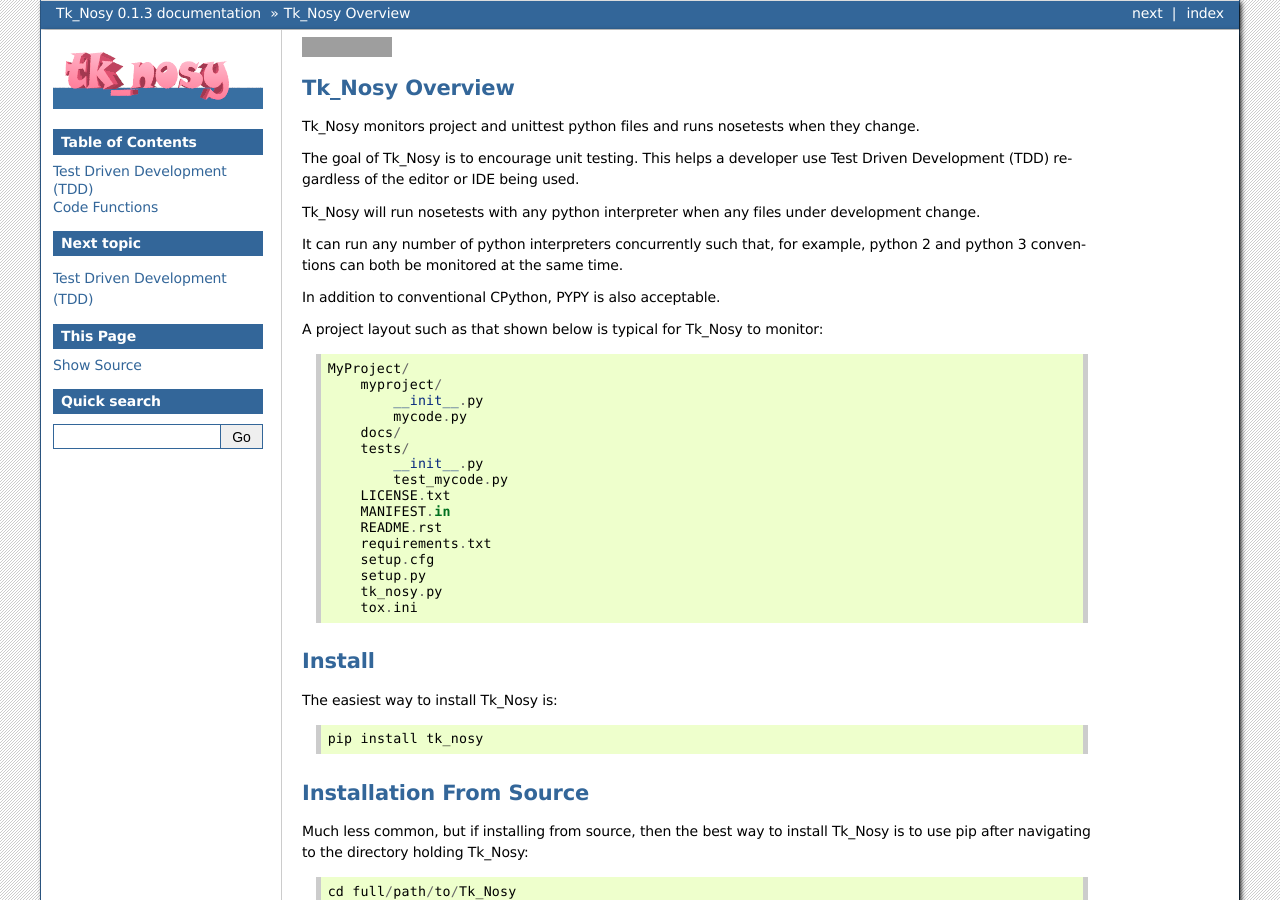
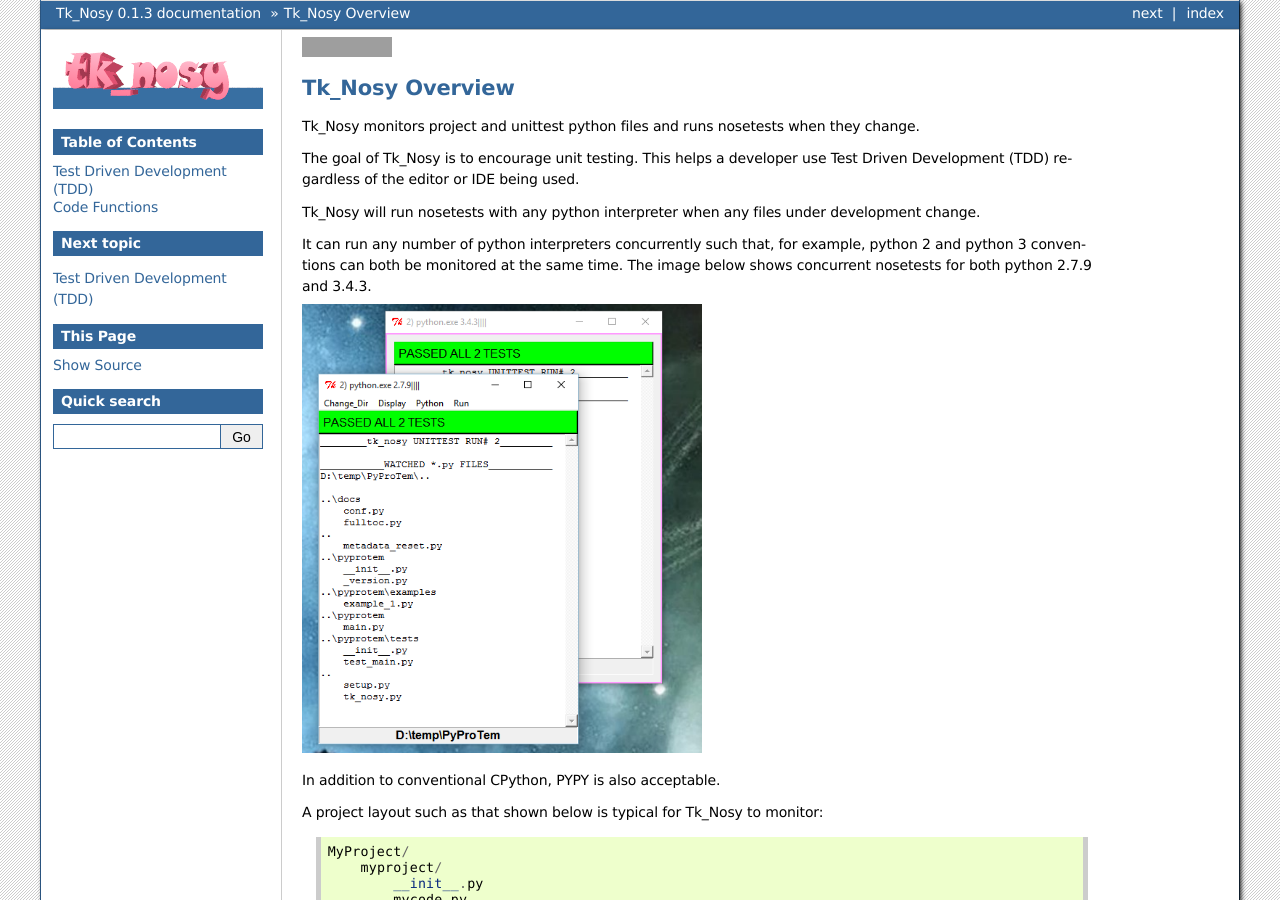
Before and after one commit to sonofeft/Tk_Nosy, a Sphinx documentation site: the page built from docs/index.rst, in a window 1280 px wide and 900 px high. Built offline with Sphinx 7.4.7, drawn with Linux system fonts in a browser that asks for light colours; grey boxes are pictures that could not be loaded.

Commit message:
Added image of concurrent python versions

```diff
--- a/docs/index.rst
+++ b/docs/index.rst
@@ -18,6 +18,10 @@ under development change.
 
 It can run any number of python interpreters concurrently such that, for example,
 python 2 and python 3 conventions can both be monitored at the same time.
+The image below shows concurrent nosetests for both python 2.7.9 and 3.4.3.
+
+.. image:: _static/watch_2_py.png
+    :width: 50%
 
 In addition to conventional CPython, PYPY is also acceptable.
 
```
Also changed, not shown: docs/_static/watch_2L_py.png (added), docs/_static/watch_2_py.png (added).
